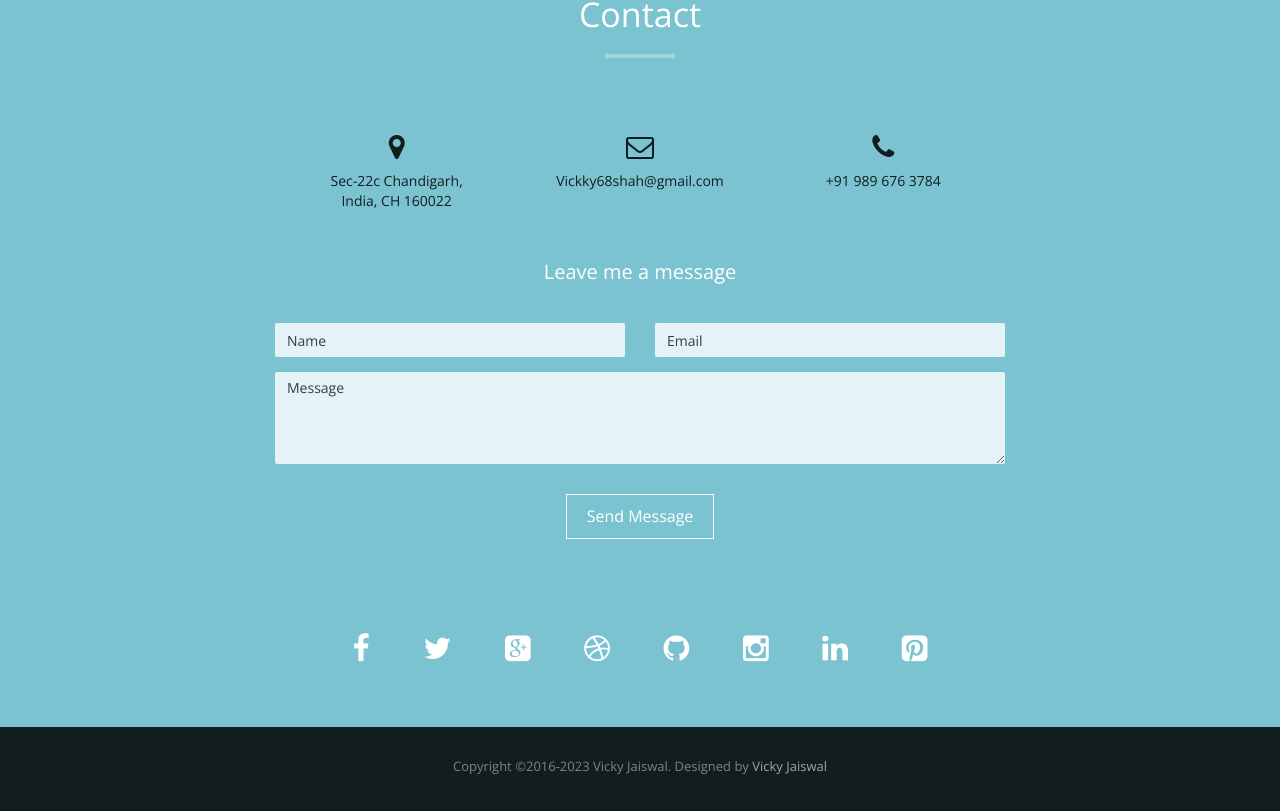
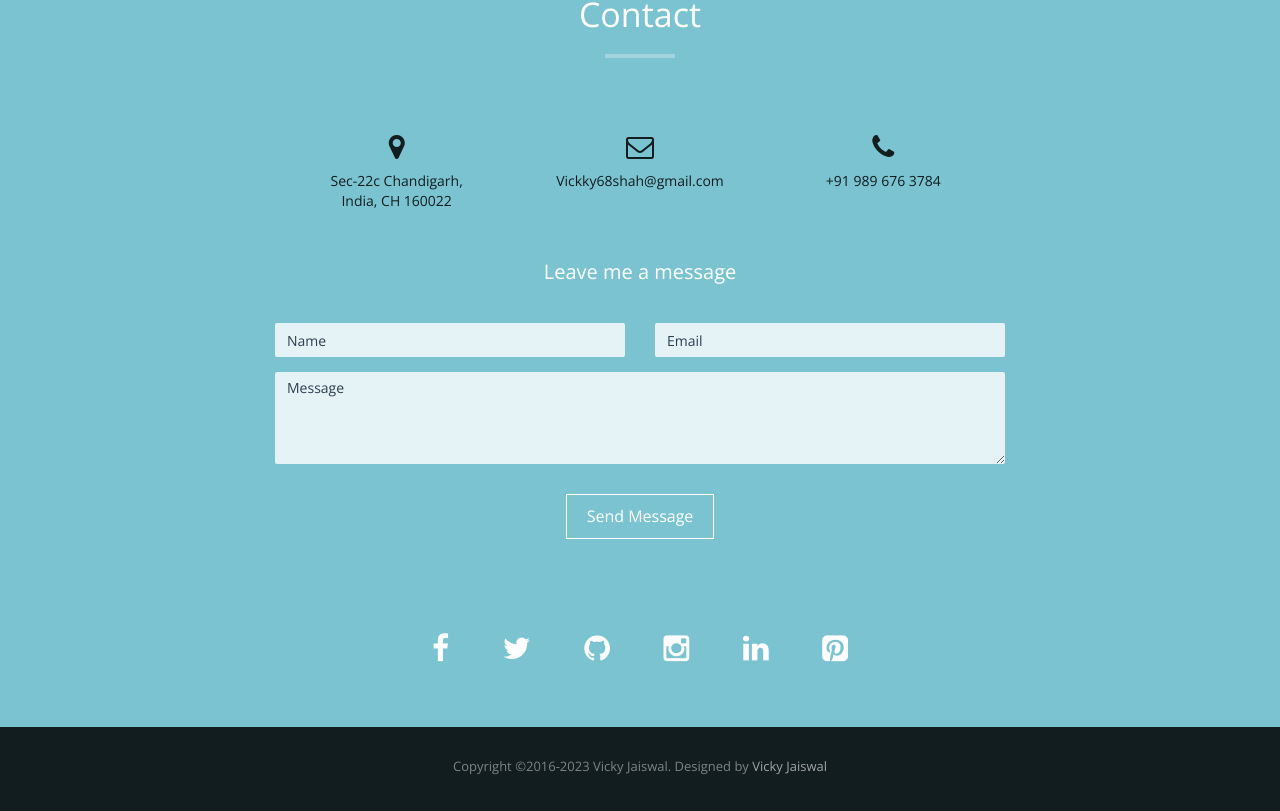
Before and after one commit to jaiswalvick/Vickky-Jaiswal, a plain HTML site: page index.html in a window 1280 px wide. Shown: the part 6003-6814 px from the top of the page. Drawn offline with nearby package versions, Linux system fonts and the light colour scheme.

Commit message:
Update index.html

```diff
--- a/index.html
+++ b/index.html
@@ -424,8 +424,6 @@
         <ul>
           <li><a href="https://https://www.facebook.com/profile.php?id=61550530343818"target="_blank"><i class="fa fa-facebook"></i></a></li>
           <li><a href="https://twitter.com/Jaiswalvick"target="_blank"><i class="fa fa-twitter"></i></a></li>
-          <li><a href="https://plus.google.com/u/0/+JaiswalVicky" target="_blank"><i class="fa fa-google-plus-square fa-2x color-google-plus"></i></a></li>
-          <li><a href="https://dribbble.com/Jaiswal-vicky"target="_blank"><i class="fa fa-dribbble"></i></a></li>
           <li><a href="https://github.com/jaiswalvick"target="_blank"><i class="fa fa-github"></i></a></li>
           <li><a href="https://www.instagram.com/jaiswalvick/"target="_blank"><i class="fa fa-instagram"></i></a></li>
           <li><a href="www.linkedin.com/in/jaiswalvick"target="_blank" ><i class="fa fa-linkedin"></i></a></li>
```
